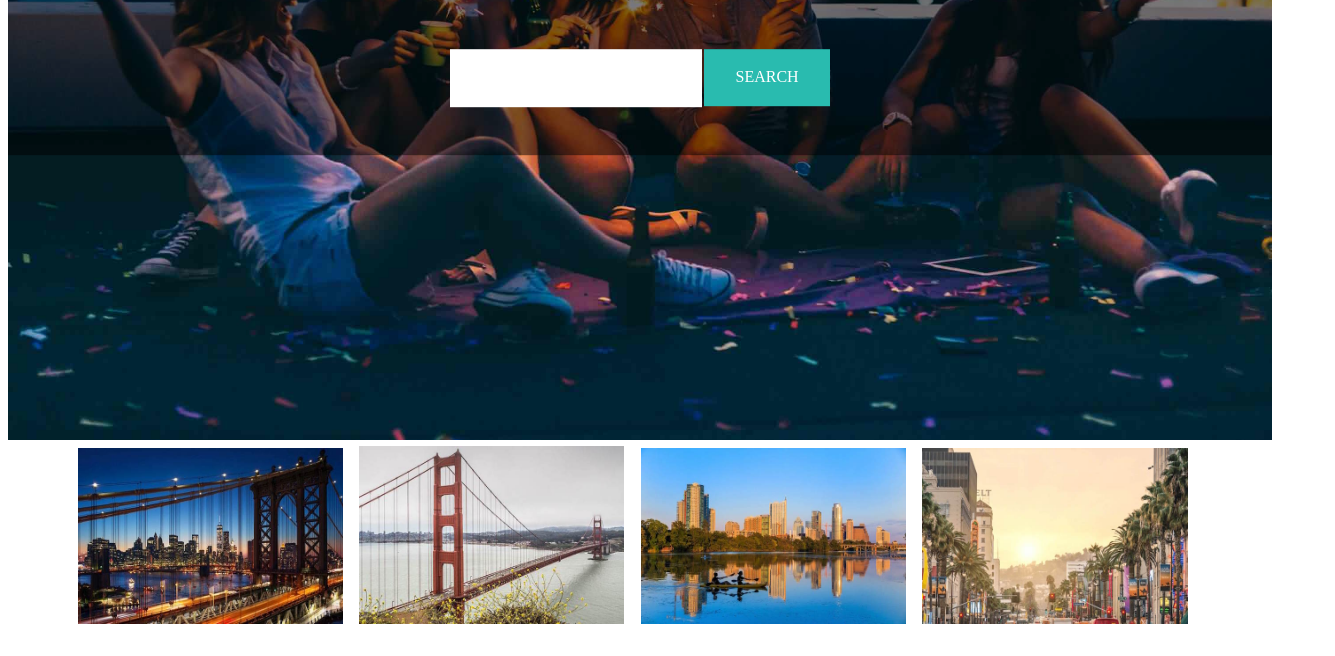
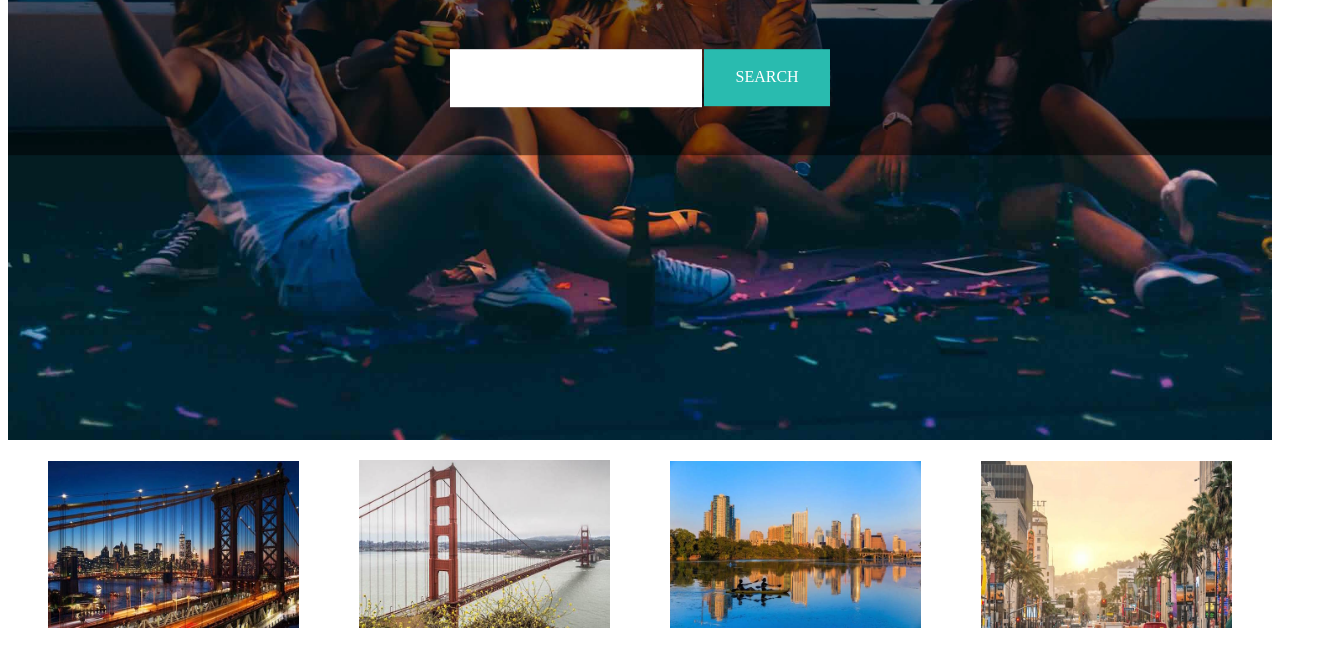
Before and after one commit to syburris/assignment-04, a plain HTML site: page index.html in a window 1280 px wide. Shown: the part 368-1024 px from the top of the page, 1335 px wide, since content can reach past the window. Drawn offline with nearby package versions, Linux system fonts and the light colour scheme.

Commit message:
fixed the DIVS

```diff
--- a/css/style.css
+++ b/css/style.css
@@ -6,6 +6,7 @@ body {
 }
 img {
   width: 100%;
+  display: block;
 }
 #app-container {
   width: 100%;
@@ -67,12 +68,14 @@ img {
 
 .cities {
   width: 100%;
-  margin-left: 5%;
+  font-size: 0;
+  margin-top: px;
+  padding: 20px 10px;
 }
 
 .nyc {
   display: inline-block;
-  width: 22%;
-  height: 22%;
-  padding: .5%;
+  width: 25%;
+  height: 25%;
+  padding: 0 30px
 }
```
